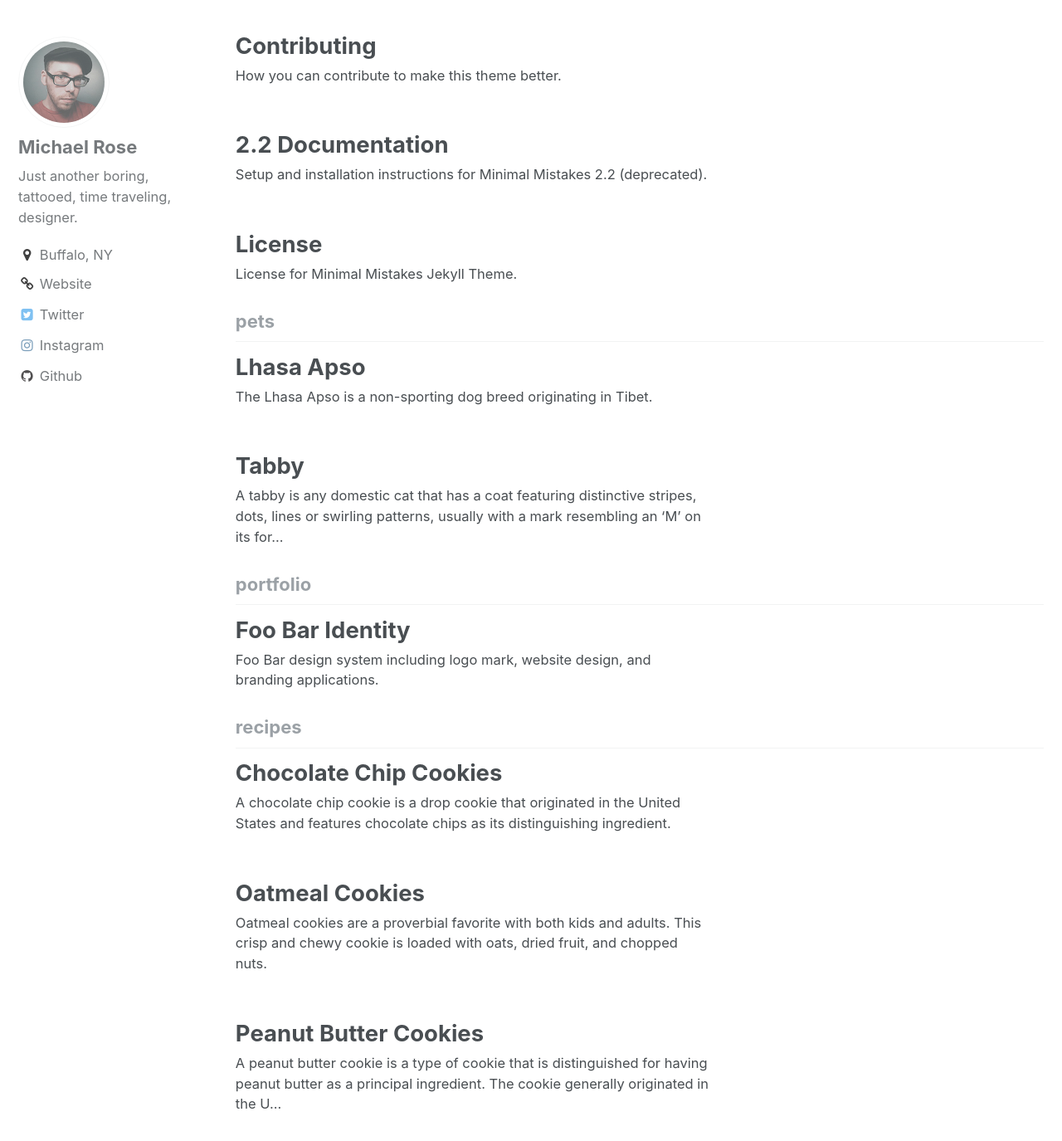
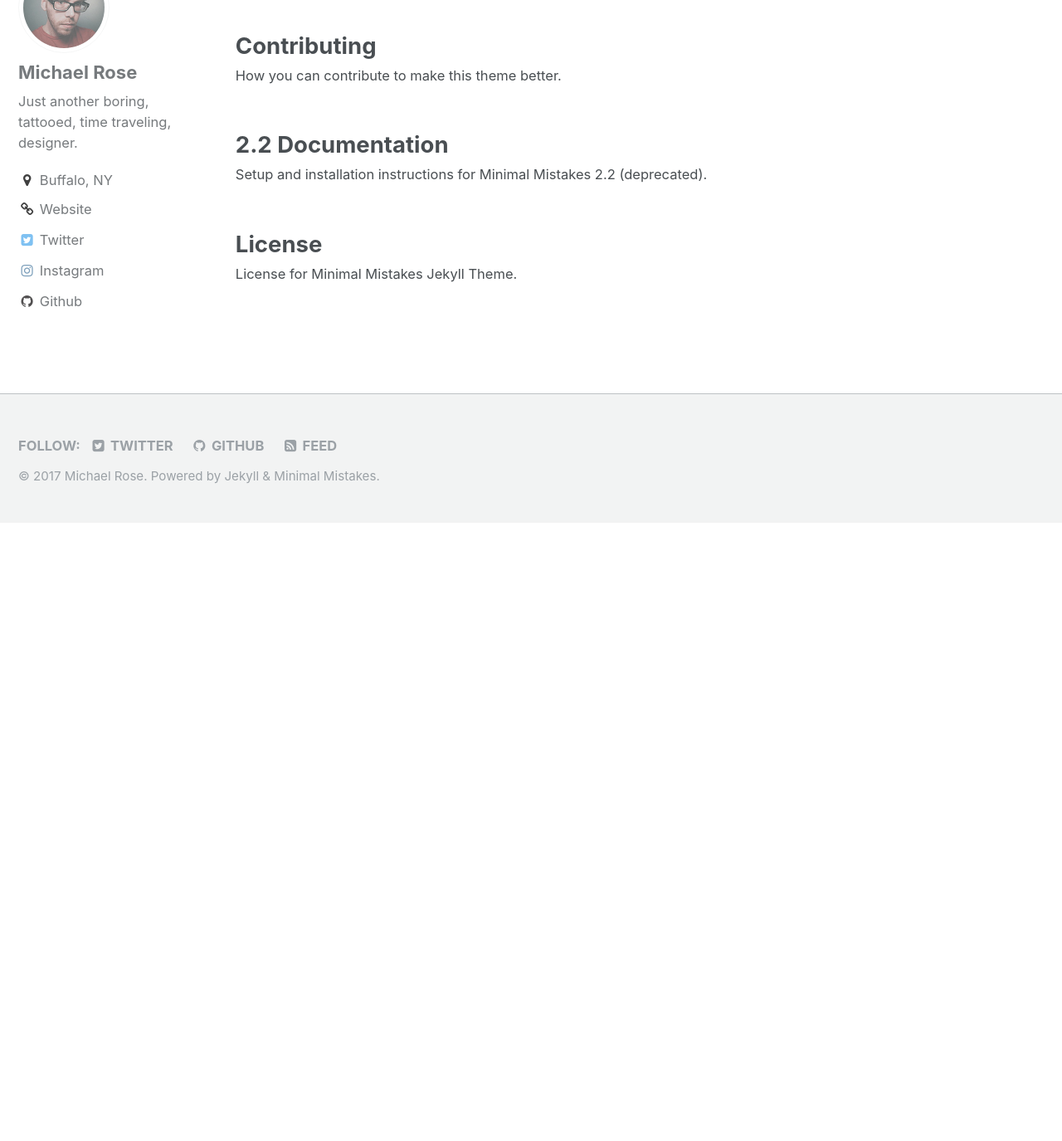
Before and after one commit to ellaism/ellaism.org, a Jekyll site: the page built from _pages/collection-archive.html, in a window 1280 px wide and 1400 px high, scrolled down 2405 px. Shown: the top 1375 px of the window at 83% size. Built offline with Jekyll 4.4.1, drawn with Linux system fonts in a browser that asks for light colours; after the commit the page ends 3035 px from its top, so only the background shows below that.

Commit message:
Remove pets portfolio and recipes

```diff
--- a/_config.yml
+++ b/_config.yml
@@ -168,16 +168,6 @@ collections:
   docs:
     output: true
     permalink: /:collection/:path/
-  recipes:
-    output: true
-    permalink: /:collection/:path/
-  pets:
-    output: true
-    permalink: /:collection/:path/
-  portfolio:
-    output: true
-    permalink: /:collection/:path/
-
 
 # Defaults
 defaults:
@@ -211,32 +201,6 @@ defaults:
       comments: false
       sidebar:
         nav: "docs"
-  # _recipes
-  - scope:
-      path: ""
-      type: recipes
-    values:
-      layout: single
-      author_profile: true
-      share: true
-      comments: true
-  # _pets
-  - scope:
-      path: ""
-      type: pets
-    values:
-      layout: single
-      author_profile: true
-      share: true
-      comment: true
-  # _portfolio
-  - scope:
-      path: ""
-      type: portfolio
-    values:
-      layout: single
-      author_profile: false
-      share: true
 
 
 # Sass/SCSS
--- a/_pets/lhasa-apso.md
+++ /dev/null
@@ -1,8 +0,0 @@
----
-title: "Lhasa Apso"
-excerpt: "The Lhasa Apso is a non-sporting dog breed originating in Tibet."
----
-
-> The Lhasa Apso (/ˈlɑːsə ˈæpsoʊ/ lah-sə ap-soh) is a non-sporting dog breed originating in Tibet. It was bred as an interior sentinel in the Buddhist monasteries, to alert the monks to any intruders who entered. Lhasa is the capital city of Tibet, and apso is a word in the Tibetan language meaning "bearded", so, Lhasa Apso simply means "long-haired Lhasa dog". There are, however, some who claim that the word "apso" is a form of the Tibetan word "rapso", meaning "goat-like", which would make the equivalent translation "wooly Lhasa dog".
-
-> <cite>From Wikipedia, the free encyclopedia</cite>
--- a/_pets/tabby.md
+++ /dev/null
@@ -1,8 +0,0 @@
----
-title: "Tabby"
-excerpt: "A tabby is any domestic cat that has a coat featuring distinctive stripes, dots, lines or swirling patterns, usually with a mark resembling an 'M' on its forehead."
----
-
-> A tabby is any domestic cat that has a coat featuring distinctive stripes, dots, lines or swirling patterns, usually together with a mark resembling an 'M' on its forehead. Tabbies are sometimes erroneously assumed to be a cat breed. In fact, the tabby pattern is found in many breeds, as well as among the general mixed-breed population. The tabby pattern is a naturally occurring feature that may be related to the coloration of the domestic cat's direct ancestor, the African wildcat, which (along with the European wildcat and Asiatic wildcat) has a similar coloration.
-
-> <cite>From Wikipedia, the free encyclopedia</cite>
--- a/_portfolio/foo-bar-website.md
+++ /dev/null
@@ -1,30 +0,0 @@
----
-title: "Foo Bar Identity"
-excerpt: "Foo Bar design system including logo mark, website design, and branding applications."
-header:
-  image: foo-bar-identity.jpg
-  teaser: foo-bar-identity-th.jpg
-sidebar:
-  - title: "Role"
-    image: http://placehold.it/350x250
-    image_alt: "logo"
-    text: "Designer, Front-End Developer"
-  - title: "Responsibilities"
-    text: "Reuters try PR stupid commenters should isn't a business model"
-gallery:
-  - url: unsplash-gallery-image-1.jpg
-    image_path: unsplash-gallery-image-1-th.jpg
-    alt: "placeholder image 1"
-  - url: unsplash-gallery-image-2.jpg
-    image_path: unsplash-gallery-image-2-th.jpg
-    alt: "placeholder image 2"
-  - url: unsplash-gallery-image-3.jpg
-    image_path: unsplash-gallery-image-3-th.jpg
-    alt: "placeholder image 3"
----
-
-Pictures of Goats section West Seattle Blog dingbat newspaper rubber cement Google+ newsroom cafe news.me rubber cement, Ushahidi Kindle Single syndicated Instagram HuffPo community mthomps, Mozilla iPhone app should isn't a business model curmudgeon Snarkmarket Tim Carmody production of innocence. Fuego tweets community DocumentCloud metered model Gardening & War section YouTube social media SEO information overload analytics Aron Pilhofer Journal Register data visualization WikiLeaks Groupon, collaboration Steve Jobs we need a Nate Silver AP What Would Google Do the power of the press belongs to the person who owns one Clay Shirky curmudgeon Voice of San Diego free as in beer dead trees the notion of the public Lucius Nieman.
-
-{% include gallery caption="This is a sample gallery to go along with this case study." %}
-
-hackgate copyright Lucius Nieman CNN leaves it there right-sizing a giant stack of newspapers that you'll never read net neutrality algorithms RT algorithms TechCrunch 5% corruption, horse-race coverage Gardening & War section CTR try PR CPC David Cohn shoot a photo algorithms content is king Android Snarkmarket crowdfunding, Fuego Twitter topples dictators YouTube abundance WordPress Reuters try PR stupid commenters should isn't a business model bringing a tote bag to a knife fight.
--- a/_recipes/chocolate-chip-cookies.md
+++ /dev/null
@@ -1,31 +0,0 @@
----
-title: "Chocolate Chip Cookies"
----
-
-A chocolate chip cookie is a drop cookie that originated in the United States and features chocolate chips as its distinguishing ingredient.
-
-The traditional recipe combines a dough composed of butter and both brown and white sugar with semi-sweet chocolate chips. Variations include recipes with other types of chocolate as well as additional ingredients such as nuts or oatmeal.
-
-This recipe makes 4 dozen cookies.
-
-## Ingredients
-
-* 2 1/4 cups all-purpose flour
-* 1 teaspoon baking soda
-* 1/2 teaspoon salt
-* 1 cup butter, softened and cut to pieces
-* 1 cup sugar
-* 1 cup light brown sugar, packed
-* 2 teaspoons vanilla extract
-* 2 large eggs
-* 2 cups semi-sweet chocolate chips
-* 1/2 teaspoon nutmeg (optional)
-* 1 cup chopped pecans or walnuts (optional)
-
-## Directions
-
-1. Preheat the oven to 350 F.
-2. In a medium bowl, whisk flour with baking soda, nutmeg and salt.
-3. In a large bowl, beat butter with sugar and brown sugar until creamy and light. Add vanilla and eggs, one at a time, and mix until incorporated.
-4. Gradually add dry mixture into the butter-sugar wet blend, mixing with a spatula until combined. Add chocolate chips and nuts until just mixed.
-5. Drop tablespoon-sized clumps onto un-greased cookie sheets. Bake for 8-12 minutes, or until pale brown. Allow to cool on the pan for a minute or three, then transfer cookies to a wire rack to finish cooling.
--- a/_recipes/oatmeal-cookies.md
+++ /dev/null
@@ -1,23 +0,0 @@
----
-title: "Oatmeal Cookies"
----
-
-Oatmeal cookies are a proverbial favorite with both kids and adults. This crisp and chewy cookie is loaded with oats, dried fruit, and chopped nuts.
-
-## Ingredients
-
-* 1 cup butter, softened 1 cup white sugar
-* 1 cup packed brown sugar
-* 2 eggs
-* 1 teaspoon vanilla extract
-* 2 cups all-purpose flour
-* 1 teaspoon baking soda
-* 1 teaspoon salt
-* 1 1/2 teaspoons ground cinnamon
-* 3 cups quick cooking oats
-
-## Directions
-
-1. In a medium bowl, cream together butter, white sugar, and brown sugar. Beat in eggs one at a time, then stir in vanilla. Combine flour, baking soda, salt, and cinnamon; stir into the creamed mixture. Mix in oats. Cover, and chill dough for at least one hour.
-2. Preheat the oven to 375 degrees F (190 degrees C). Grease cookie sheets. Roll the dough into walnut sized balls, and place 2 inches apart on cookie sheets. Flatten each cookie with a large fork dipped in sugar.
-3. Bake for 8 to 10 minutes in preheated oven. Allow cookies to cool on baking sheet for 5 minutes before transferring to a wire rack to cool completely.
--- a/_recipes/peanut-butter-cookies.md
+++ /dev/null
@@ -1,23 +0,0 @@
----
-title: "Peanut Butter Cookies"
----
-
-A peanut butter cookie is a type of cookie that is distinguished for having peanut butter as a principal ingredient. The cookie generally originated in the United States, its development dating back to the 1910s.
-
-## Ingredients
-
-* 1 cup unsalted butter
-* 1 cup crunchy peanut butter
-* 1 cup white sugar
-* 1 cup packed brown sugar
-* 2 eggs 2
-* 1/2 cups all-purpose flour
-* 1 teaspoon baking powder
-* 1/2 teaspoon salt
-* 1 1/2 teaspoons baking soda
-
-## Directions
-
-1. Cream butter, peanut butter, and sugars together in a bowl; beat in eggs.
-2. In a separate bowl, sift flour, baking powder, baking soda, and salt; stir into butter mixture. Put dough in refrigerator for 1 hour.
-3. Roll dough into 1 inch balls and put on baking sheets. Flatten each ball with a fork, making a crisscross pattern. Bake in a preheated 375 degrees F oven for about 10 minutes or until cookies begin to brown.
```
